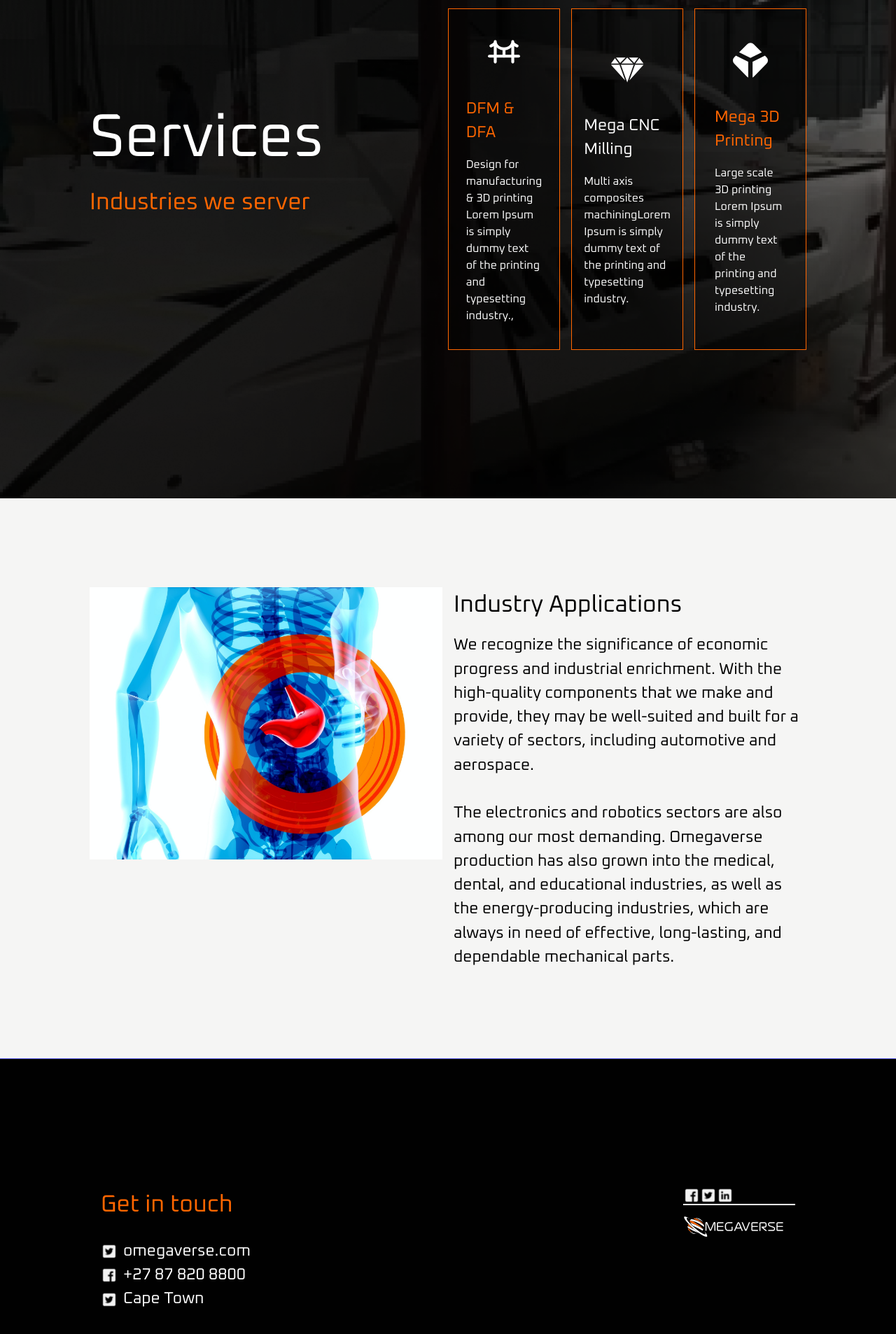
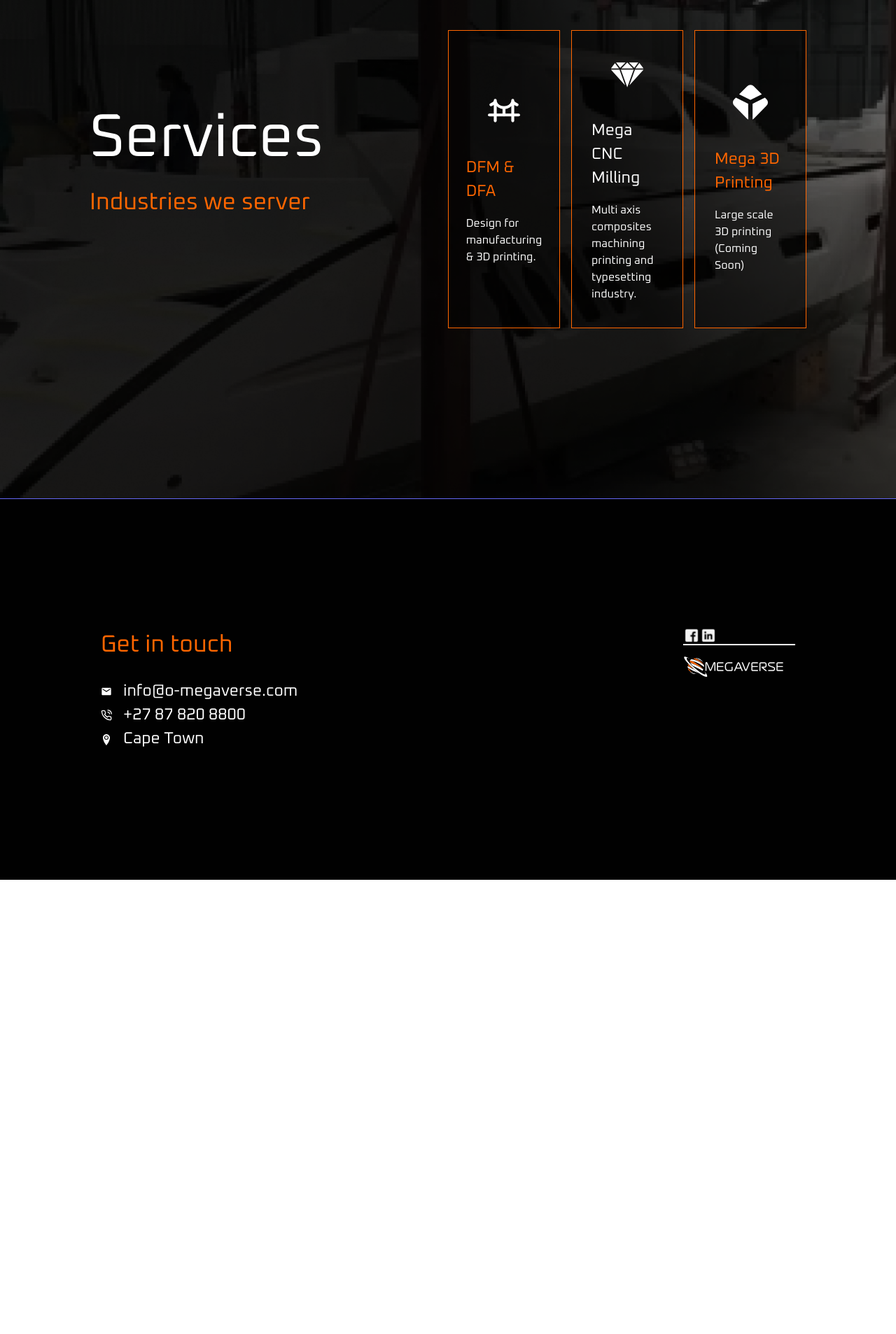
Before and after one commit to BradleyPekeur/omegaverse-designv2, a Next.js app: page /services in a window 1280 px wide. Shown: the part 200-2106 px from the top of the page at 70% size. After the commit the page ends 1457 px from the top, so only its background shows below. Built offline with nearby package versions, Linux system fonts and the light colour scheme.

Commit message:
added icons to footer - linkedin button now goes to target

```diff
--- a/components/Footer.js
+++ b/components/Footer.js
@@ -1,6 +1,10 @@
 import React from "react";
 import Link from "next/link";
 import Image from "next/image";
+
+import { MdEmail } from "react-icons/md";
+import { FiPhoneCall } from "react-icons/fi";
+import { ImLocation2 } from "react-icons/im";
 
 function Footer() {
 	return (
@@ -11,25 +15,15 @@ function Footer() {
 					<div className="flex items-center">
 						<span>
 							<div className="w-6 mr-2">
-								<img
-									src="/img/social/Twitter.svg"
-									alt="Facebook Button"
-									width={45}
-									height={45}
-								/>
+								<MdEmail />
 							</div>
 						</span>
-						<span className="pText leading-16">omegaverse.com</span>
+						<span className="pText leading-16">info@o-megaverse.com</span>
 					</div>
 					<div className="flex items-center">
 						<span>
 							<div className="w-6 mr-2">
-								<img
-									src="/img/social/Facebook.svg"
-									alt="Facebook Button"
-									width={45}
-									height={45}
-								/>
+								<FiPhoneCall />
 							</div>{" "}
 						</span>
 						<span className="pText">+27 87 820 8800</span>
@@ -37,13 +31,8 @@ function Footer() {
 					<div className="flex items-center">
 						<span>
 							<div className="w-6 mr-2">
-								<img
-									src="/img/social/Twitter.svg"
-									alt="Facebook Button"
-									width={45}
-									height={45}
-								/>
-							</div>{" "}
+								<ImLocation2 />
+							</div>
 						</span>
 						<span className="pText">Cape Town</span>
 					</div>
@@ -59,21 +48,26 @@ function Footer() {
 								height={45}
 							/>
 						</div>
-						<div className="w-6">
+						{/* <div className="w-6">
 							<img
 								src="/img/social/Twitter.svg"
 								alt="Twitter Button"
 								width={45}
 								height={45}
 							/>
-						</div>
+						</div> */}
 						<div className="w-6">
+							<a
+								href="https://www.linkedin.com/company/omegaverse/"
+								target="_blank"
+							>
 								<img
 									src="/img/social/LinkedIn.svg"
 									alt="Linkedin Button"
 									width={45}
 									height={45}
 								/>
+							</a>
 						</div>
 					</div>
 
--- a/components/Navbar.js
+++ b/components/Navbar.js
@@ -2,7 +2,7 @@ import React, { useState } from "react";
 import Link from "next/link";
 import Image from "next/image";
 import { FaHamburger } from "react-icons/fa";
-import { GiSplitCross } from "react-icons/gi";
+import { GiSplitCross, GiHamburgerMenu } from "react-icons/gi";
 
 function Navbar() {
 	const [nav, setNav] = useState(false);
@@ -44,14 +44,14 @@ function Navbar() {
 					<Link href="./contact">Contact Us</Link>
 				</li>
 			</ul>
-			<button className="bg-[#FF6600]  px-1 rounded-full w-[200px] hidden md:flex justify-center items-center">
+			<button className="bg-[#FF6600]  px-1 rounded-full w-[200px] hidden  justify-center items-center">
 				Store
 			</button>
 			<div onClick={handleNav} className="block md:hidden z-50">
 				{nav ? (
 					<GiSplitCross size={20} style={{ color: "white" }} />
 				) : (
-					<FaHamburger size={20} style={{ color: "white" }} />
+					<GiHamburgerMenu size={20} style={{ color: "white" }} />
 				)}
 			</div>
 			<ul
--- a/components/SideSocialBar.js
+++ b/components/SideSocialBar.js
@@ -1,16 +1,28 @@
-import React from 'react'
-import Image from 'next/image'
+import React from "react";
+import Image from "next/image";
 
 function SideSocialBar() {
-  return (
-    <div className='hidden md:flex h-[80vh] border-r-4 border-white-500 fixed  z-50 flex-col w-[80px] mt-24'>
-      <div className=' w-full h-full relative flex md:flex-col  items-center'>
-        <div className='md:absolute bottom-12'><img src="img/social/Facebook.svg" alt="Facebook Button"  width={45} height={45}/></div>
-        <div className='md:absolute bottom-24'><img src="/img/social/Twitter.svg" alt="Twitter Button"  width={45} height={45}/></div>
-        <div className='md:absolute bottom-36'><a href="https://www.linkedin.com/company/omegaverse/"><img src="/img/social/LinkedIn.svg" alt="Linkedin Button"  width={45} height={45}/></a></div>
-      </div>
-    </div>
-  )
+	return (
+		<div className="hidden md:flex h-[80vh] border-r-4 border-white-500 fixed  z-50 flex-col w-[80px] mt-24">
+			<div className=" w-full h-full relative flex md:flex-col  items-center">
+				{/* <div className='md:absolute bottom-12'><img src="img/social/Facebook.svg" alt="Facebook Button"  width={45} height={45}/></div>
+        <div className='md:absolute bottom-24'><img src="/img/social/Twitter.svg" alt="Twitter Button"  width={45} height={45}/></div> */}
+				<div className="md:absolute bottom-36">
+					<a
+						href="https://www.linkedin.com/company/omegaverse/"
+						target="_blank"
+					>
+						<img
+							src="/img/social/LinkedIn.svg"
+							alt="Linkedin Button"
+							width={45}
+							height={45}
+						/>
+					</a>
+				</div>
+			</div>
+		</div>
+	);
 }
 
-export default SideSocialBar
+export default SideSocialBar;
--- a/next.config.js
+++ b/next.config.js
@@ -1,19 +1,13 @@
 /** @type {import('next').NextConfig} */
 const nextConfig = {
-  reactStrictMode: true,
-  swcMinify: true,
-  images: {
-    domains: ['usembleit.co.za'],
-    loader: 'akamai',
-    path: '',
-    exportTrailingSlash: true
+	reactStrictMode: true,
+	swcMinify: true,
+	images: {
+		domains: ["usembleit.co.za"],
+		loader: "akamai",
+		path: "",
+		exportTrailingSlash: true,
+	},
+};
 
-  },
-
-
-
-}
-
-
-
-module.exports = nextConfig
+module.exports = nextConfig;
--- a/pages/contact.js
+++ b/pages/contact.js
@@ -1,15 +1,16 @@
 import React from "react";
 
-import { ImAirplane } from "react-icons/im";
-import { GiSubmarine, GiMeepleArmy, GiElectric } from "react-icons/gi";
+import { GiSubmarine } from "react-icons/gi";
 import { FaCar, FaHandHoldingMedical } from "react-icons/fa";
-import { BsCameraReelsFill } from "react-icons/bs";
-import { RiBuilding2Fill } from "react-icons/ri";
+import { GrMapLocation } from "react-icons/gr";
+import { MdEmail } from "react-icons/md";
+import { FiPhoneCall } from "react-icons/fi";
+import { ImLocation2 } from "react-icons/im";
 
 function contact() {
 	return (
-		<div className="flex flex-col justify-center items-center py-36 bg-slate-800 w-full">
-			<div className="max-w-[90vw] md:max-w-[80vw]">
+		<div className="flex flex-col justify-center items-center py-8 bg-slate-800 w-full">
+			{/* <div className="max-w-[90vw] md:max-w-[80vw]">
 				<div className="cards_container ">
 					<div className="pt-24 text-center">
 						<h1 className="sHeading text-[#FF6600] mb-6">
@@ -60,11 +61,13 @@ function contact() {
 						</div>
 					</div>
 				</div>
-			</div>
+			</div> */}
 			<div className="max-w-[90vw] md:max-w-[80vw] py-36">
 				<div className="cards_container ">
 					<div className="pt-24 text-center flex justify-center flex-col items-center">
-						<h1 className="sHeading text-[#FF6600] mb-6">Check out our digs</h1>
+						<h1 className="sHeading text-[#FF6600] mb-6">
+							We’d love to hear from you
+						</h1>
 						<h3 className="pText text-white mb-12 w-[100%] md:w-[50%]">
 							Home is where your wifi connects automatically. Here’s where ours
 							does. Give us a call—or better yet—drop into our headquarters to
@@ -81,7 +84,7 @@ function contact() {
 								></iframe>
 							</div>
 							<div className="border border-[#FF6600] flex flex-col  p-5">
-								<FaCar size={50} className="p-1 mb-2" />
+								<GrMapLocation size={50} className="p-1 mb-2 " />
 
 								<ul>
 									<div>
@@ -89,25 +92,15 @@ function contact() {
 										<div className="flex items-center">
 											<span>
 												<div className="w-6 mr-2">
-													<img
-														src="/img/social/Twitter.svg"
-														alt="Facebook Button"
-														width={45}
-														height={45}
-													/>
+													<MdEmail />
 												</div>
 											</span>
-											<span className="leading-16">omegaverse.com</span>
+											<span className="leading-16">info@o-megaverse.com</span>
 										</div>
 										<div className="flex items-center">
 											<span>
 												<div className="w-6 mr-2">
-													<img
-														src="/img/social/Facebook.svg"
-														alt="Facebook Button"
-														width={45}
-														height={45}
-													/>
+													<FiPhoneCall />
 												</div>
 											</span>
 											<span>+27 87 820 8800</span>
@@ -115,12 +108,7 @@ function contact() {
 										<div className="flex items-center">
 											<span>
 												<div className="w-6 mr-2">
-													<img
-														src="/img/social/Twitter.svg"
-														alt="Facebook Button"
-														width={45}
-														height={45}
-													/>
+													<ImLocation2 />
 												</div>{" "}
 											</span>
 											<span>Cape Town</span>
--- a/pages/services.js
+++ b/pages/services.js
@@ -57,7 +57,7 @@ function Services(props) {
 											/>
 										}
 										title="DFM & DFA"
-										description="Design for manufacturing & 3D printing Lorem Ipsum is simply dummy text of the printing and typesetting industry.,"
+										description="Design for manufacturing & 3D printing."
 										textColor="#FF6600"
 										className="relative"
 									/>
@@ -69,7 +69,7 @@ function Services(props) {
 											<GiCutDiamond size={50} color="white" className="mb-10" />
 										}
 										title="Mega CNC Milling"
-										description="Multi axis composites machiningLorem Ipsum is simply dummy text of the printing and typesetting industry. "
+										description="Multi axis composites machining printing and typesetting industry. "
 										textColor="white"
 									/>
 								</div>
@@ -84,7 +84,7 @@ function Services(props) {
 											/>
 										}
 										title="Mega 3D Printing"
-										description="Large scale 3D printing Lorem Ipsum is simply dummy text of the printing and typesetting industry."
+										description="Large scale 3D printing (Coming Soon)"
 										textColor="#FF6600"
 									/>
 								</div>
@@ -94,7 +94,7 @@ function Services(props) {
 				</div>
 			</div>
 
-			<div className="min-h-screen flex justify-center items-center bg-stone-100">
+			{/* <div className="min-h-screen flex justify-center items-center bg-stone-100">
 				<div className="flex flex-col md:flex-row gap-4 max-w-[90vw] md:max-w-[80vw]">
 					<div className="flex-1 mb-16">
 						<img src="/img/services/med.jpg" alt="" />
@@ -107,16 +107,10 @@ function Services(props) {
 							provide, they may be well-suited and built for a variety of
 							sectors, including automotive and aerospace.
 							<br />
-							<br />
-							The electronics and robotics sectors are also among our most
-							demanding. Omegaverse production has also grown into the medical,
-							dental, and educational industries, as well as the
-							energy-producing industries, which are always in need of
-							effective, long-lasting, and dependable mechanical parts.
 						</p>
 					</div>
 				</div>
-			</div>
+			</div> */}
 		</div>
 	);
 }
```
Also changed, not shown: pages/index.js (+5 -5 lines). Lines whose indentation alone changed are shown as unchanged.
